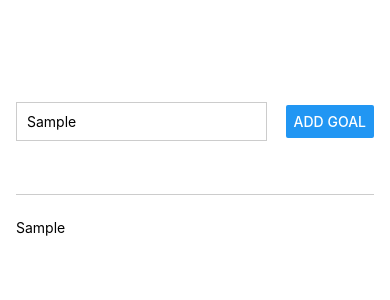
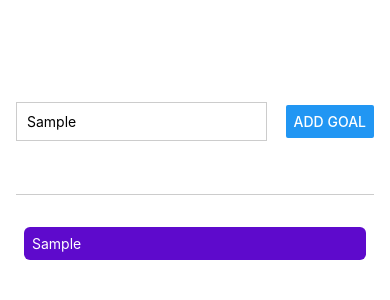
Before and after one commit to cliffgor/RNCourse, a React Native app: screen / in a window 390 px wide. Both pictures are taken after typing "Sample" into the empty fields and a click on the button "ADD GOAL". Shown: the top 300 px of the page. Built offline with nearby package versions, Linux system fonts and the light colour scheme.

Commit message:
Add a parrent view for the text container for IOS styling and added a text style object

```diff
--- a/App.js
+++ b/App.js
@@ -1,6 +1,6 @@
 import { Button, StyleSheet, Text, TextInput, View } from 'react-native';
 
-import {useState} from 'react';
+import { useState } from 'react';
 
 export default function App() {
   const [enteredGoal, setEnteredGoal] = useState('');
@@ -12,7 +12,7 @@
 
   function addGoalHandler() {
     setCourseGoals(currentCourseGoals => [...courseGoals, enteredGoal])
-   }
+  }
 
 
   return (
@@ -22,8 +22,13 @@
         <Button title='Add Goal' onPress={addGoalHandler} />
       </View>
       <View style={styles.goalsContainer}>
-        {courseGoals.map((goal, index) => <Text key={index}>{goal}</Text>)}
+        {courseGoals.map((goal, index) =>
+          <View style={styles.goalItem} key={index}>
+            <Text style={styles.goalText}>{goal}</Text>
+          </View>
+        )}
       </View>
+
     </View>
   );
 }
@@ -52,5 +57,15 @@
   },
   goalsContainer: {
     flex: 4,
+  },
+  goalItem: {
+    margin: 8,
+    padding: 8,
+    borderRadius: 6,
+    backgroundColor: '#5E0ACC',
+    color: '#ffffff',
+  },
+  goalText: {
+    color: '#ffffff',
   }
 });
```
